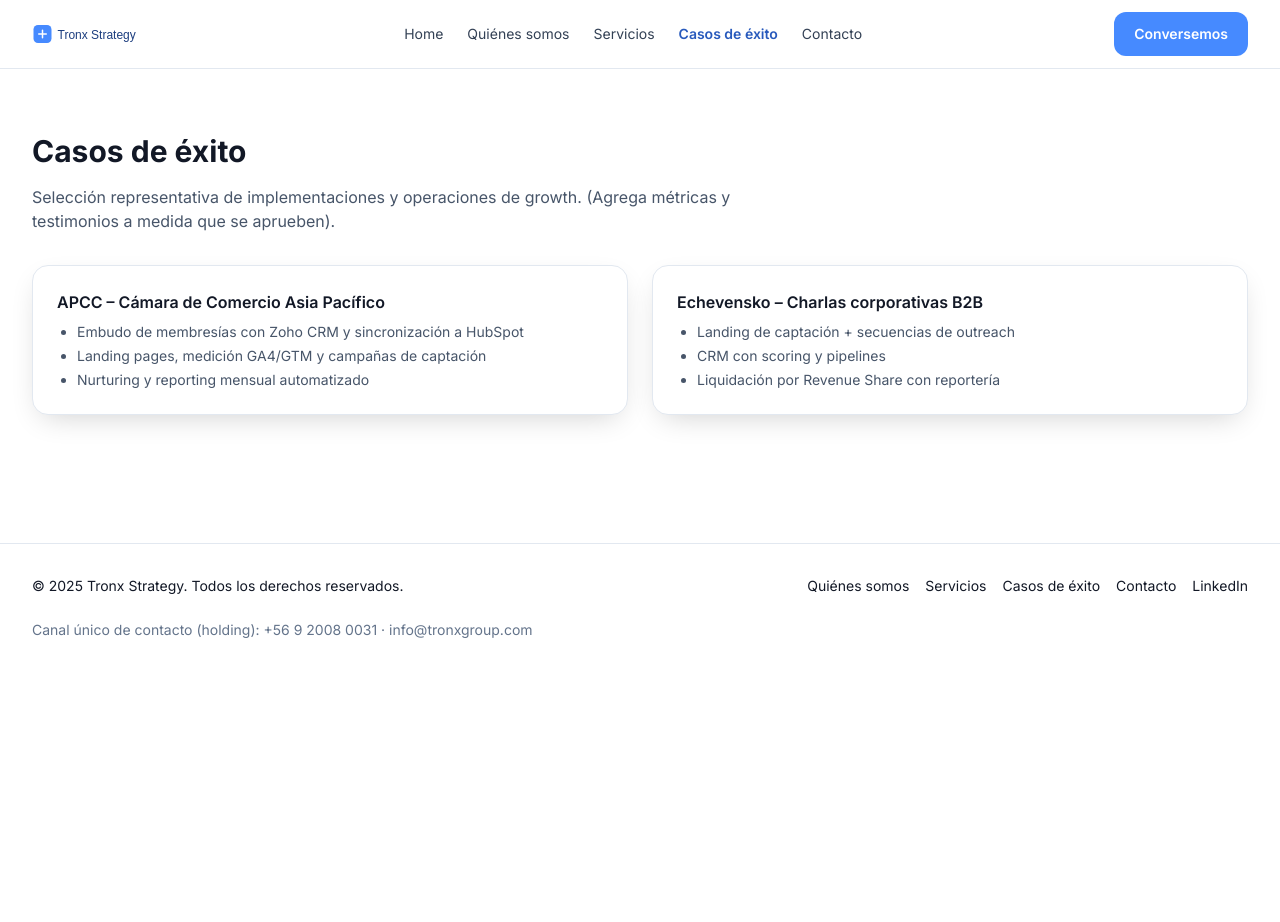
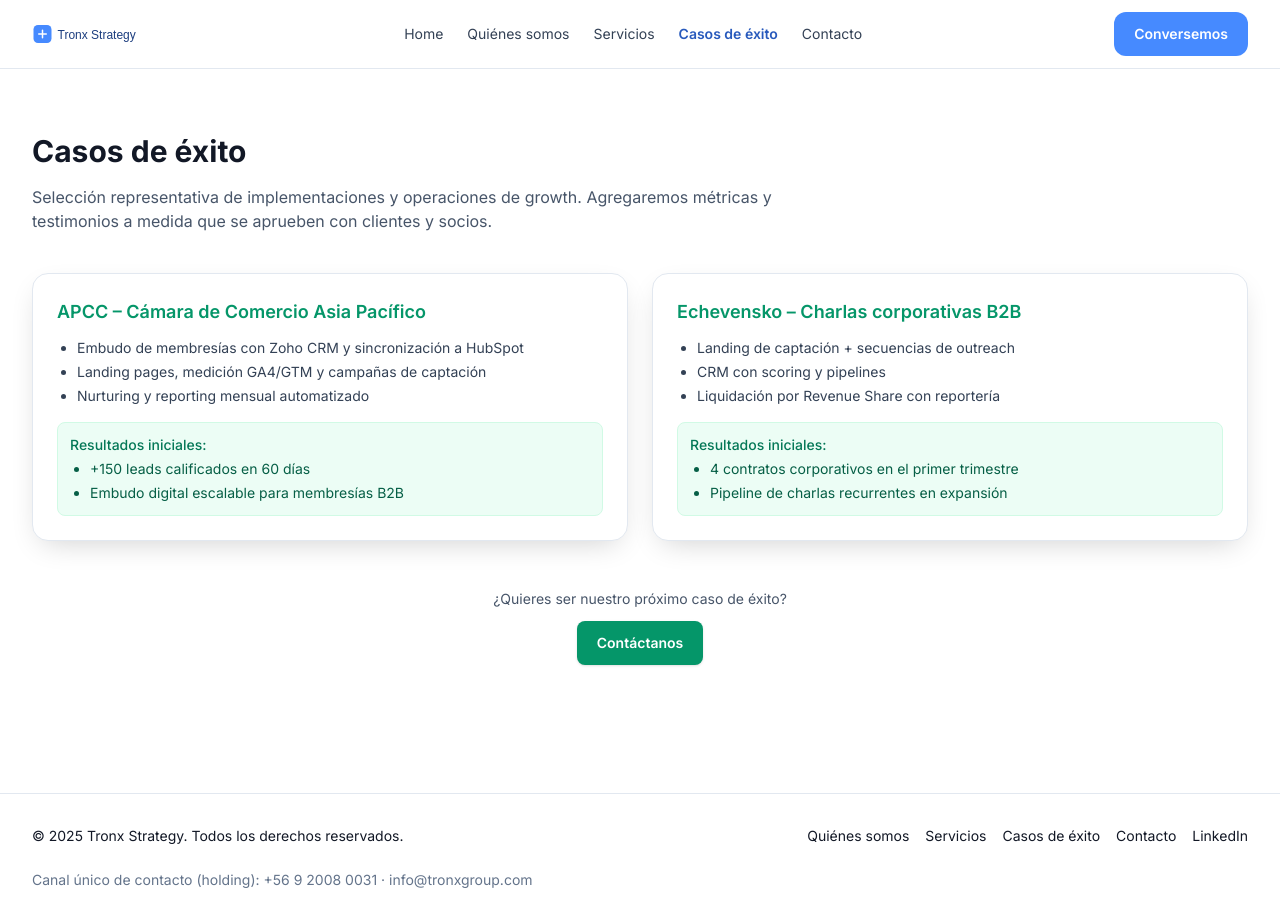
Before and after one commit to TronxGroup/Tronx-Strategy, a Next.js app: page /casos in a window 1280 px wide. Before the commit the page ends 800 px from the top, so only its background shows below. Built offline with nearby package versions, Linux system fonts and the light colour scheme.

Commit message:
Update page.tsx

```diff
--- a/app/casos/page.tsx
+++ b/app/casos/page.tsx
@@ -1,15 +1,32 @@
-
 import Section from "@/components/Section";
 
 export const metadata = { title: "Casos de éxito – Tronx Strategy" };
 
-function Case({ title, bullets }: { title: string; bullets: string[] }) {
+type CaseProps = {
+  title: string;
+  bullets: string[];
+  results?: string[];
+};
+
+function Case({ title, bullets, results }: CaseProps) {
   return (
-    <div className="card p-6">
-      <h4 className="font-semibold">{title}</h4>
-      <ul className="mt-2 text-sm text-slate-600 list-disc pl-5 space-y-1">
-        {bullets.map((b, i) => <li key={i}>{b}</li>)}
+    <div className="card p-6 border border-slate-200 shadow-sm hover:shadow-md transition">
+      <h4 className="font-semibold text-lg text-emerald-600">{title}</h4>
+      <ul className="mt-3 text-sm text-slate-700 list-disc pl-5 space-y-1">
+        {bullets.map((b, i) => (
+          <li key={i}>{b}</li>
+        ))}
       </ul>
+      {results && (
+        <div className="mt-4 bg-emerald-50 border border-emerald-100 rounded-lg p-3 text-sm">
+          <p className="font-medium text-emerald-700">Resultados iniciales:</p>
+          <ul className="mt-1 list-disc pl-5 text-emerald-800 space-y-1">
+            {results.map((r, i) => (
+              <li key={i}>{r}</li>
+            ))}
+          </ul>
+        </div>
+      )}
     </div>
   );
 }
@@ -19,20 +36,45 @@ export default function Page() {
     <Section className="py-16">
       <h1 className="h2">Casos de éxito</h1>
       <p className="p-muted mt-4 max-w-3xl">
-        Selección representativa de implementaciones y operaciones de growth. (Agrega métricas y testimonios a medida que se aprueben).
+        Selección representativa de implementaciones y operaciones de growth.
+        Agregaremos métricas y testimonios a medida que se aprueben con clientes y socios.
       </p>
 
-      <div className="grid grid-cols-1 md:grid-cols-2 gap-6 mt-8">
-        <Case title="APCC – Cámara de Comercio Asia Pacífico" bullets={[
-          "Embudo de membresías con Zoho CRM y sincronización a HubSpot",
-          "Landing pages, medición GA4/GTM y campañas de captación",
-          "Nurturing y reporting mensual automatizado"
-        ]} />
-        <Case title="Echevensko – Charlas corporativas B2B" bullets={[
-          "Landing de captación + secuencias de outreach",
-          "CRM con scoring y pipelines",
-          "Liquidación por Revenue Share con reportería"
-        ]} />
+      <div className="grid grid-cols-1 md:grid-cols-2 gap-6 mt-10">
+        <Case
+          title="APCC – Cámara de Comercio Asia Pacífico"
+          bullets={[
+            "Embudo de membresías con Zoho CRM y sincronización a HubSpot",
+            "Landing pages, medición GA4/GTM y campañas de captación",
+            "Nurturing y reporting mensual automatizado",
+          ]}
+          results={[
+            "+150 leads calificados en 60 días",
+            "Embudo digital escalable para membresías B2B",
+          ]}
+        />
+        <Case
+          title="Echevensko – Charlas corporativas B2B"
+          bullets={[
+            "Landing de captación + secuencias de outreach",
+            "CRM con scoring y pipelines",
+            "Liquidación por Revenue Share con reportería",
+          ]}
+          results={[
+            "4 contratos corporativos en el primer trimestre",
+            "Pipeline de charlas recurrentes en expansión",
+          ]}
+        />
+      </div>
+
+      <div className="mt-12 text-center">
+        <p className="text-slate-600 text-sm">¿Quieres ser nuestro próximo caso de éxito?</p>
+        <a
+          href="/contacto"
+          className="inline-flex mt-3 items-center justify-center gap-2 rounded-lg bg-emerald-600 px-5 py-3 text-sm font-semibold text-white shadow hover:bg-emerald-500"
+        >
+          Contáctanos
+        </a>
       </div>
     </Section>
   );
```
